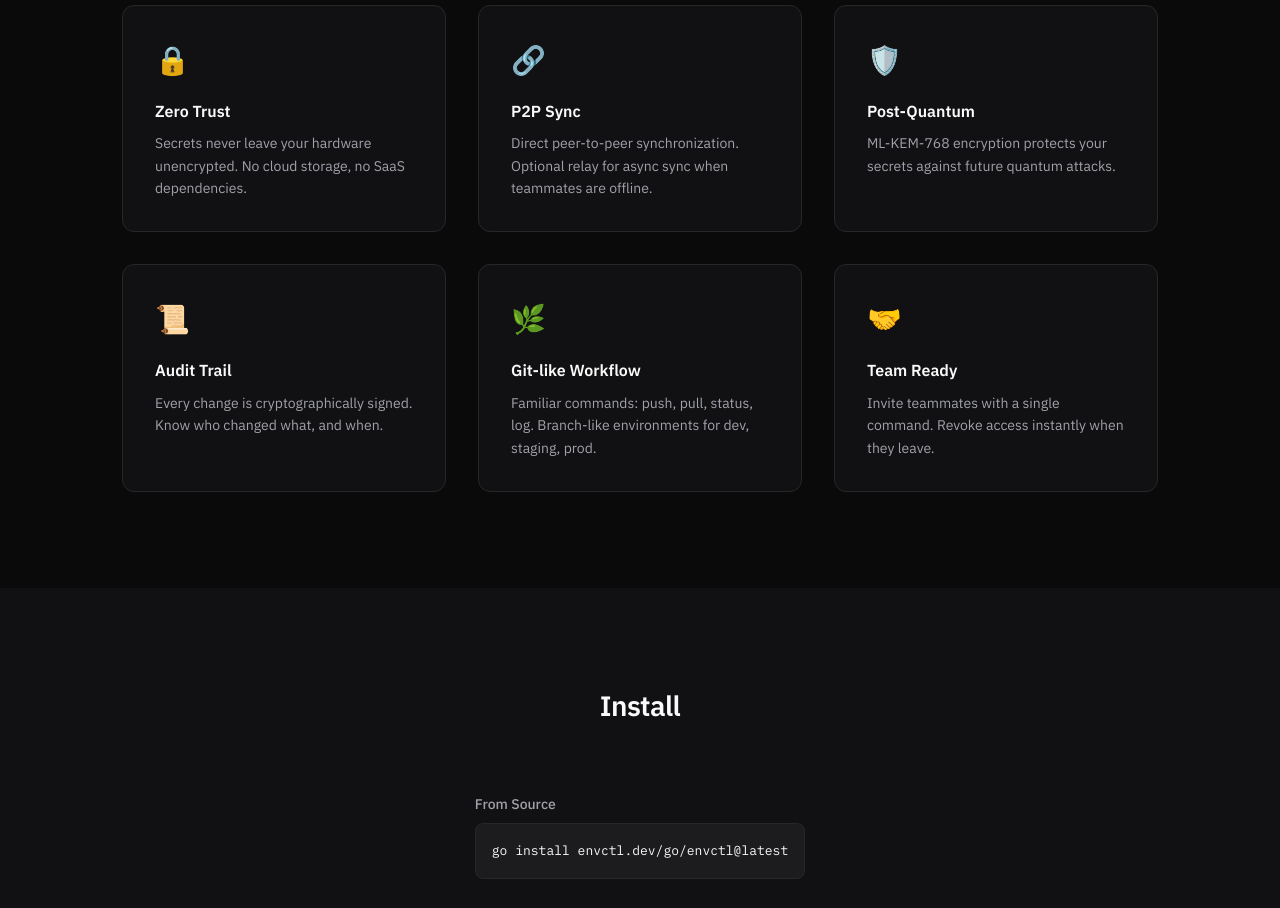
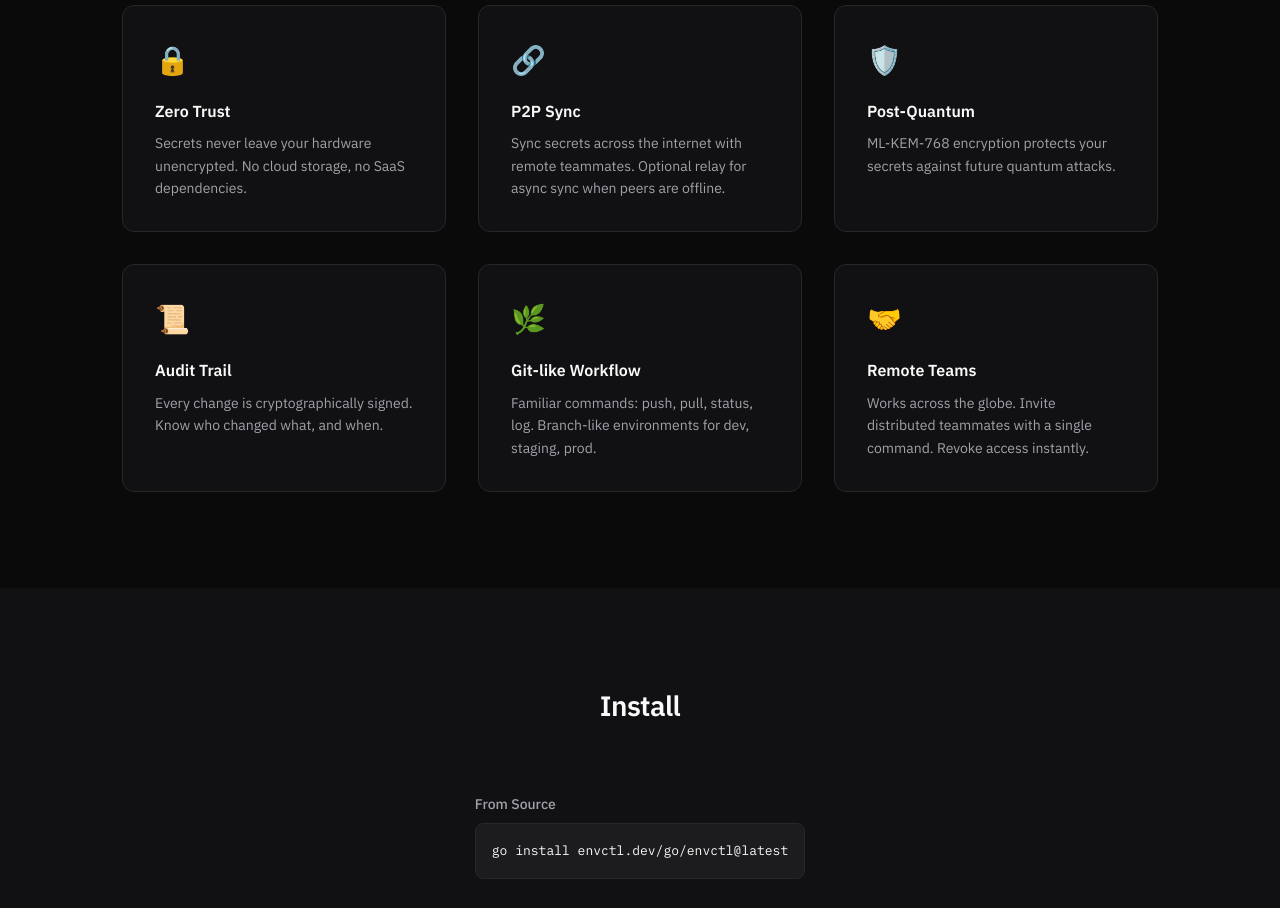
Before and after one commit to uRadical/envctl-website, a plain HTML site: page index.html in a window 1280 px wide. Shown: the part 1000-1908 px from the top of the page. Drawn offline with Linux system fonts and the light colour scheme.

Commit message:
deploy: 65dc25916088100e9ec5cb3b743b30ef15f56538

```diff
--- a/index.html
+++ b/index.html
@@ -131,7 +131,7 @@
             <article class="feature" role="listitem">
                 <div class="feature-icon" aria-hidden="true">🔗</div>
                 <h3>P2P Sync</h3>
-                <p>Direct peer-to-peer synchronization. Optional relay for async sync when teammates are offline.</p>
+                <p>Sync secrets across the internet with remote teammates. Optional relay for async sync when peers are offline.</p>
             </article>
 
             <article class="feature" role="listitem">
@@ -154,8 +154,8 @@
 
             <article class="feature" role="listitem">
                 <div class="feature-icon" aria-hidden="true">🤝</div>
-                <h3>Team Ready</h3>
-                <p>Invite teammates with a single command. Revoke access instantly when they leave.</p>
+                <h3>Remote Teams</h3>
+                <p>Works across the globe. Invite distributed teammates with a single command. Revoke access instantly.</p>
             </article>
         </div>
     </section>
```
